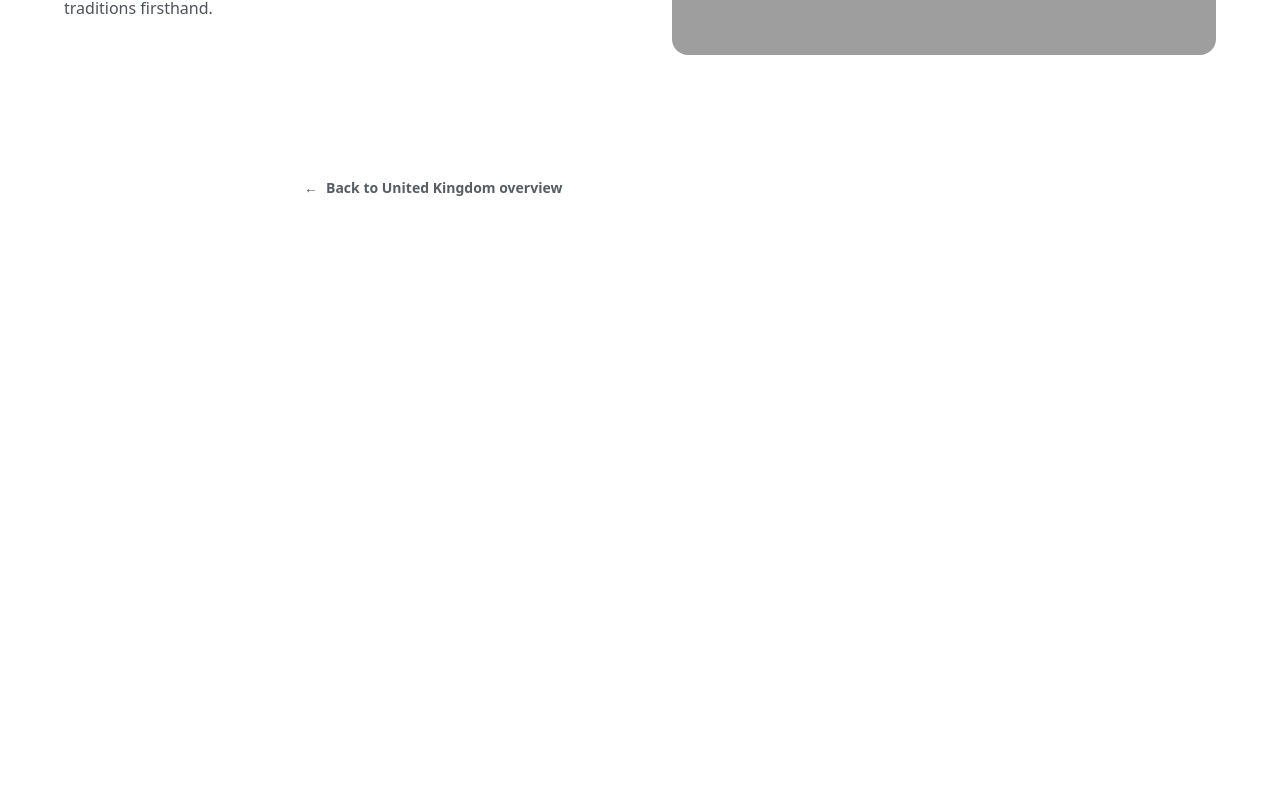
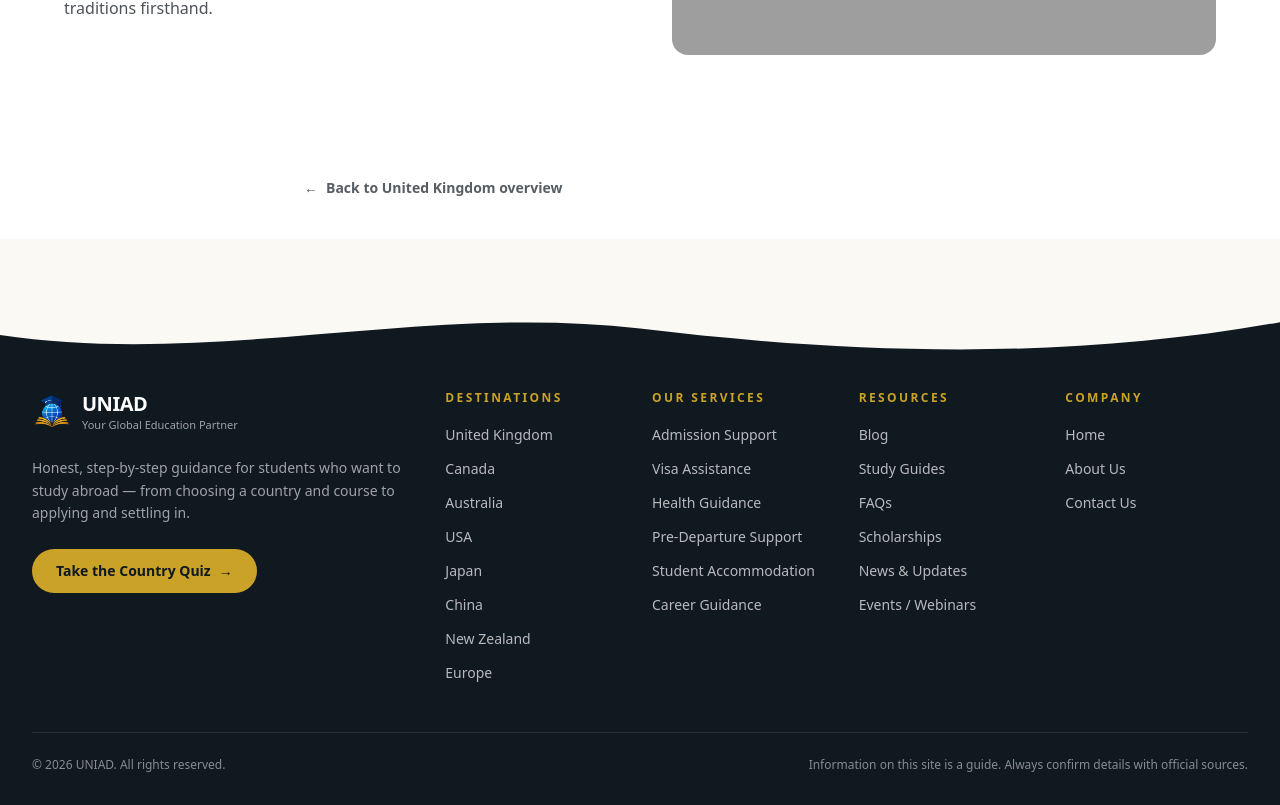
Before and after one commit to Zannat02/UNIAD, a Next.js app: page /study-in/uk/about in a window 1280 px wide. Shown: the part 4585-5390 px from the top of the page. Before the commit the page ends 4824 px from the top, so only its background shows below. Built offline with nearby package versions, Linux system fonts and the light colour scheme; grey boxes are pictures that could not be loaded.

Commit message:
added footer section

```diff
--- a/src/app/layout.js
+++ b/src/app/layout.js
@@ -1,5 +1,6 @@
 import Navbar from "@/components/layout/Navbar";
 import "./globals.css";
+import Footer from "@/components/layout/Footer";
 
 
 export const metadata = {
@@ -12,6 +13,7 @@ export default function RootLayout({ children }) {
       <body className="bg-[#FAF9F4] text-[#101820]">
         <Navbar />
         <main className="pt-[72px]">{children}</main>
+         <Footer />
       </body>
     </html>
   );
--- /dev/null
+++ b/src/components/layout/Footer.js
@@ -0,0 +1,111 @@
+import Link from "next/link";
+import Image from "next/image";
+import nav from "@/data/navigation.json";
+
+/**
+ * Dark footer with a wavy top edge. The wave is painted in the footer's own
+ * colour and is transparent above the curve, so whatever section sits above
+ * the footer shows through and blends into it — no matter which page.
+ *
+ * Link columns come straight from navigation.json, so when a destination or
+ * service is added to the navbar it shows up here too.
+ */
+export default function Footer() {
+  const destinations = nav.dropdowns.find((d) => d.key === "destinations");
+  const services = nav.dropdowns.find((d) => d.key === "services");
+  const resources = nav.dropdowns.find((d) => d.key === "resources");
+
+  const company = [...nav.mainLinks, ...nav.trailingLinks];
+
+  const columns = [
+    { title: "Destinations", links: destinations?.items ?? [] },
+    { title: "Our Services", links: services?.items ?? [] },
+    { title: "Resources", links: resources?.items ?? [] },
+    { title: "Company", links: company },
+  ];
+
+  return (
+    <footer className="mt-16 text-white/70">
+      {/* wavy top edge */}
+      <svg
+        aria-hidden="true"
+        viewBox="0 0 1440 80"
+        preserveAspectRatio="none"
+        className="-mb-px block h-10 w-full md:h-16"
+      >
+        <path d="M0 40C240 80 480 0 720 32S1200 72 1440 24V80H0Z" fill="#101820" />
+      </svg>
+
+      <div className="bg-[#101820] px-5 pb-8 pt-6 lg:px-8">
+        <div className="mx-auto max-w-7xl">
+          <div className="grid grid-cols-2 gap-x-6 gap-y-10 md:grid-cols-4 lg:grid-cols-12">
+            {/* brand */}
+            <div className="col-span-2 md:col-span-4 lg:col-span-4">
+              <Link href="/" className="inline-flex items-center gap-2.5">
+                <Image
+                  src="/images/uniad_logo.png"
+                  alt="UNIAD logo"
+                  width={40}
+                  height={40}
+                  className="h-10 w-10 object-contain"
+                />
+                <span className="leading-tight">
+                  <span className="block text-xl font-semibold tracking-tight text-white">
+                    UNIAD
+                  </span>
+                  <span className="block text-[11px] text-white/60">
+                    Your Global Education Partner
+                  </span>
+                </span>
+              </Link>
+
+              <p className="mt-5 max-w-sm text-sm leading-relaxed text-white/60">
+                Honest, step-by-step guidance for students who want to study abroad
+                — from choosing a country and course to applying and settling in.
+              </p>
+
+              <Link
+                href={nav.cta.href}
+                className="mt-6 inline-flex items-center gap-2 rounded-full bg-[#C9A227] px-6 py-3 text-sm font-semibold text-[#101820] transition-opacity hover:opacity-90"
+              >
+                {nav.cta.label}
+                <span aria-hidden="true">&rarr;</span>
+              </Link>
+            </div>
+
+            {/* link columns */}
+            {columns.map((column) => (
+              <nav
+                key={column.title}
+                aria-label={column.title}
+                className="col-span-1 lg:col-span-2"
+              >
+                <h3 className="text-xs font-semibold uppercase tracking-[0.2em] text-[#C9A227]">
+                  {column.title}
+                </h3>
+                <ul className="mt-4 space-y-2.5">
+                  {column.links.map((link) => (
+                    <li key={link.href}>
+                      <Link
+                        href={link.href}
+                        className="text-sm text-white/70 transition-colors hover:text-white"
+                      >
+                        {link.label}
+                      </Link>
+                    </li>
+                  ))}
+                </ul>
+              </nav>
+            ))}
+          </div>
+
+          {/* bottom bar */}
+          <div className="mt-12 flex flex-col gap-2 border-t border-white/10 pt-6 text-xs text-white/50 sm:flex-row sm:items-center sm:justify-between">
+            <p>&copy; {new Date().getFullYear()} UNIAD. All rights reserved.</p>
+            <p>Information on this site is a guide. Always confirm details with official sources.</p>
+          </div>
+        </div>
+      </div>
+    </footer>
+  );
+}
```
